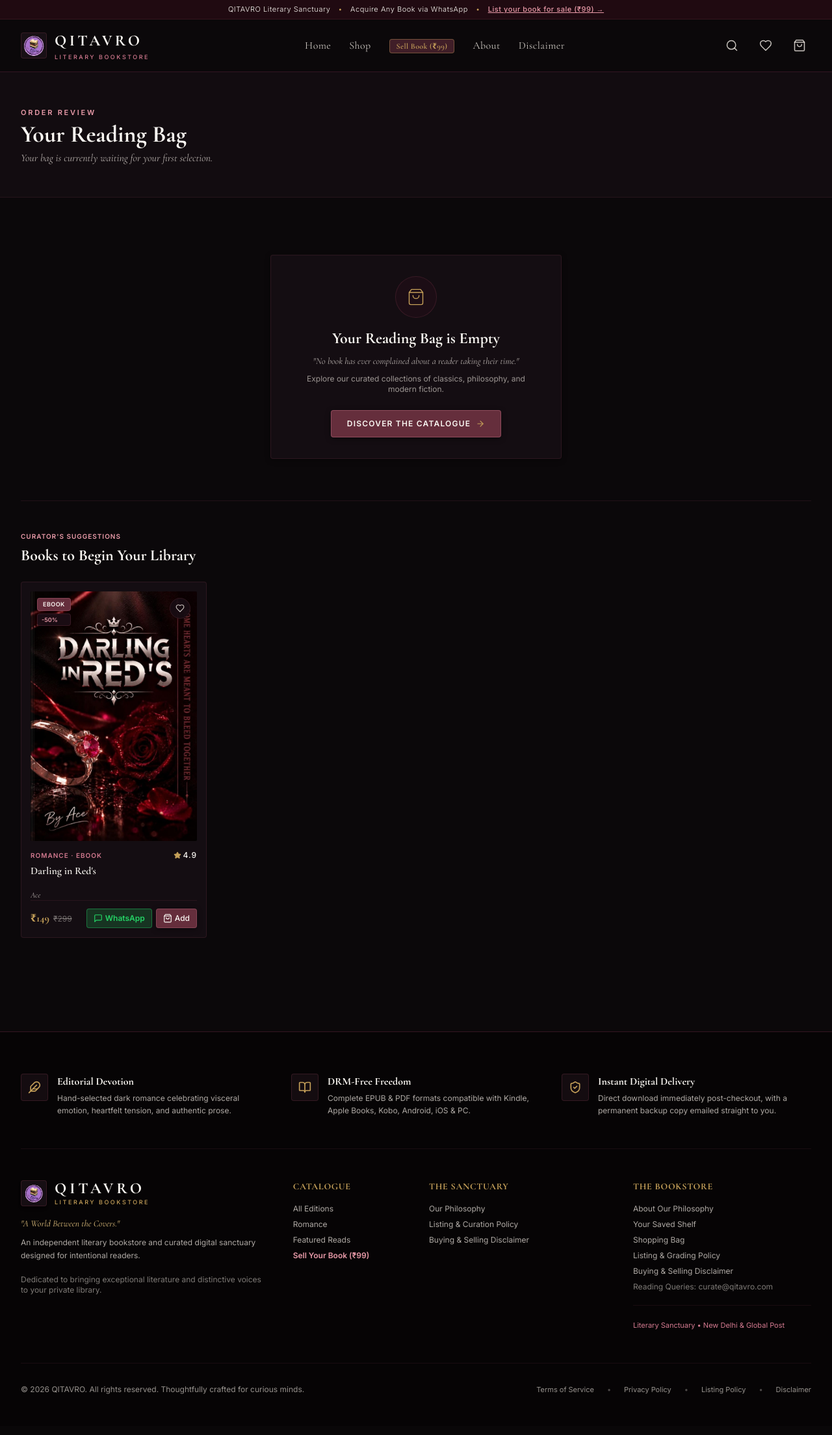
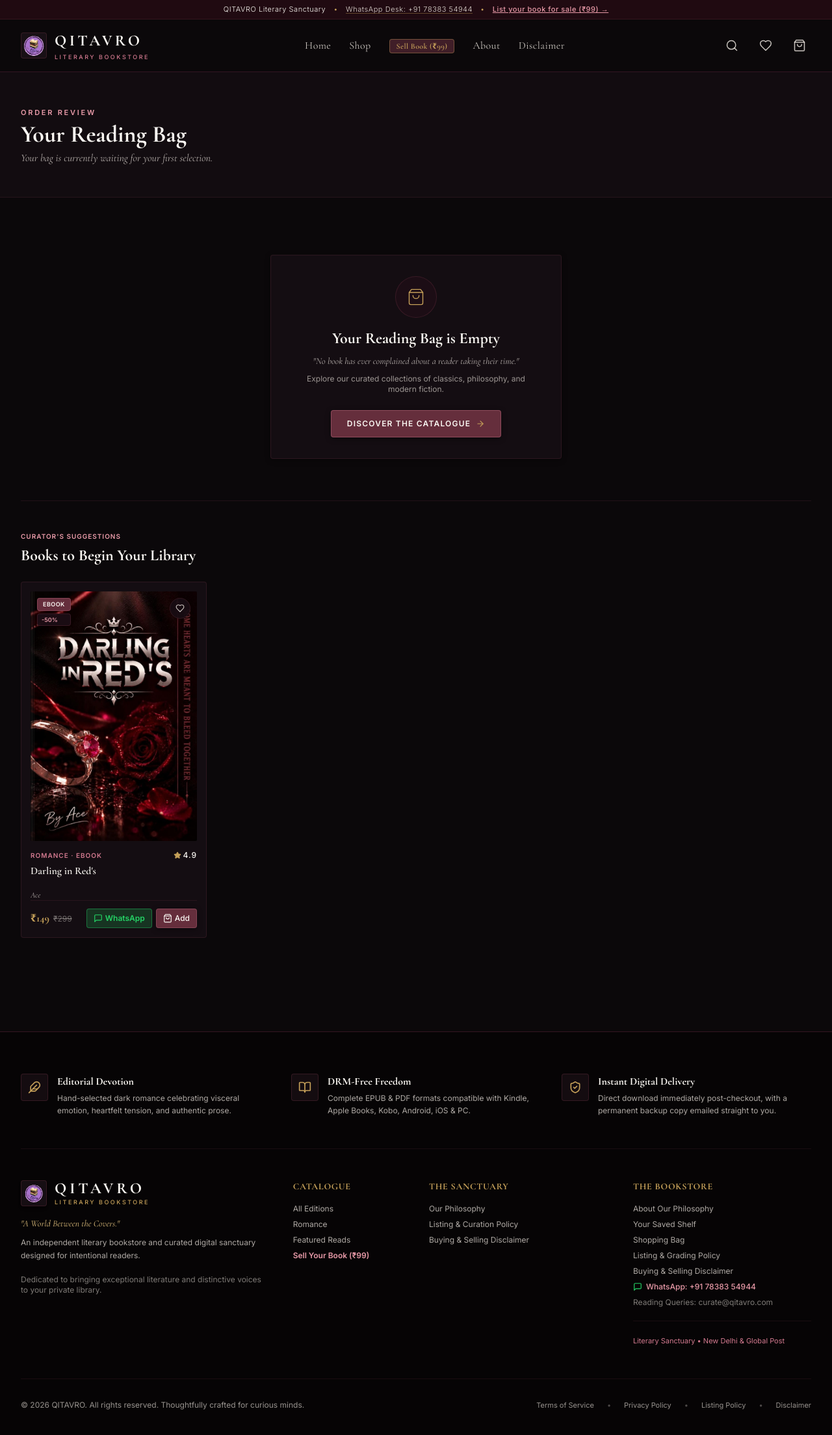
Before and after one commit to csswiz/qitavro, a React (Vite) app: page /cart in a window 1280 px wide. Shown: the top 2208 px of the page at 65% size. Built offline with nearby package versions, Linux system fonts and the light colour scheme; a web font is replaced by a local one.

Commit message:
feat: configure official WhatsApp desk to +917838354944 for all book listing requests and buying queries

```diff
--- a/src/components/Footer.jsx
+++ b/src/components/Footer.jsx
@@ -1,6 +1,7 @@
 import React from 'react';
 import { Link } from 'react-router-dom';
-import { BookOpen, Compass, Feather, ShieldCheck, Mail, ArrowUpRight } from 'lucide-react';
+import { BookOpen, Compass, Feather, ShieldCheck, Mail, ArrowUpRight, MessageSquare } from 'lucide-react';
+import { WHATSAPP_NUMBER, DISPLAY_WHATSAPP_NUMBER } from '../utils/whatsapp';
 
 export default function Footer() {
   return (
@@ -158,6 +159,17 @@ export default function Footer() {
                 </Link>
               </li>
               <li>
+                <a
+                  href={`https://wa.me/${WHATSAPP_NUMBER}?text=${encodeURIComponent('Hi QITAVRO Team! 👋 I have a query regarding books / listing.')}`}
+                  target="_blank"
+                  rel="noopener noreferrer"
+                  className="text-rose-light hover:text-gold transition-colors font-medium flex items-center gap-1.5"
+                >
+                  <MessageSquare className="w-3.5 h-3.5 text-[#25D366]" />
+                  <span>WhatsApp: {DISPLAY_WHATSAPP_NUMBER}</span>
+                </a>
+              </li>
+              <li>
                 <span className="text-ivory/50">Reading Queries: curate@qitavro.com</span>
               </li>
             </ul>
--- a/src/components/Navbar.jsx
+++ b/src/components/Navbar.jsx
@@ -39,7 +39,14 @@ export default function Navbar() {
         <div className="bg-[#200A11] border-b border-burgundy/30 text-ivory-light text-[10px] sm:text-[11px] font-sans py-1.5 px-3 text-center tracking-wider font-light flex items-center justify-center gap-2 sm:gap-3 flex-wrap">
           <span>QITAVRO Literary Sanctuary</span>
           <span className="text-gold">•</span>
-          <span>Acquire Any Book via WhatsApp</span>
+          <a
+            href="https://wa.me/917838354944?text=Hi%20QITAVRO%20Team!%20%F0%9F%91%8B%20I%20would%20like%20to%20inquire%20about%20purchasing%20or%20listing%20books."
+            target="_blank"
+            rel="noopener noreferrer"
+            className="hover:text-gold text-ivory/90 transition-colors underline decoration-gold/40 underline-offset-2"
+          >
+            WhatsApp Desk: +91 78383 54944
+          </a>
           <span className="text-gold">•</span>
           <Link to="/sell" className="hover:text-gold text-rose-light font-medium underline">
             List your book for sale (₹99) →
--- a/src/pages/BookDetails.jsx
+++ b/src/pages/BookDetails.jsx
@@ -7,7 +7,7 @@ import BookGrid from '../components/BookGrid';
 import { useCart } from '../context/CartContext';
 import { useWishlist } from '../context/WishlistContext';
 import { useToast } from '../context/ToastContext';
-import { getWhatsAppBuyUrl } from '../utils/whatsapp';
+import { getWhatsAppBuyUrl, DISPLAY_WHATSAPP_NUMBER } from '../utils/whatsapp';
 
 export default function BookDetails() {
   const { slug } = useParams();
@@ -213,7 +213,7 @@ export default function BookDetails() {
               </div>
               <div className="text-xs font-sans text-ivory/80 leading-relaxed">
                 <strong className="text-ivory-light font-medium block">
-                  Purchases Handled Directly on WhatsApp:
+                  Purchases Handled Directly on WhatsApp ({DISPLAY_WHATSAPP_NUMBER}):
                 </strong>
                 To buy this book, message our team on WhatsApp. We provide instant order verification, secure UPI / card payment, and immediate download links.
               </div>
--- a/src/pages/Checkout.jsx
+++ b/src/pages/Checkout.jsx
@@ -14,7 +14,7 @@ import {
 } from 'lucide-react';
 import { useCart } from '../context/CartContext';
 import BookCoverImage from '../components/BookCoverImage';
-import { getWhatsAppCartUrl, WHATSAPP_NUMBER } from '../utils/whatsapp';
+import { getWhatsAppCartUrl, WHATSAPP_NUMBER, DISPLAY_WHATSAPP_NUMBER } from '../utils/whatsapp';
 
 export default function Checkout() {
   const { cart, subtotal, discountAmount, total, appliedCoupon } = useCart();
@@ -84,7 +84,7 @@ export default function Checkout() {
             <strong className="font-semibold block text-sm font-serif text-ivory-light">
               Demonstration Store Notice:
             </strong>
-            QITAVRO is an interactive editorial demonstration application. Real payment gateways and live automated merchant accounts are intentionally disengaged. Orders can be completed directly through our curatorial desk on WhatsApp.
+            QITAVRO is an interactive editorial demonstration application. Real payment gateways and live automated merchant accounts are intentionally disengaged. Orders can be completed directly through our curatorial desk on WhatsApp ({DISPLAY_WHATSAPP_NUMBER}).
           </div>
         </div>
       </div>
--- a/src/pages/SellBook.jsx
+++ b/src/pages/SellBook.jsx
@@ -16,7 +16,7 @@ import {
   AlertCircle
 } from 'lucide-react';
 import { useToast } from '../context/ToastContext';
-import { getWhatsAppListingUrl, WHATSAPP_NUMBER } from '../utils/whatsapp';
+import { getWhatsAppListingUrl, WHATSAPP_NUMBER, DISPLAY_WHATSAPP_NUMBER } from '../utils/whatsapp';
 
 export default function SellBook() {
   const { addToast } = useToast();
@@ -220,7 +220,7 @@ export default function SellBook() {
                   className="inline-flex items-center gap-1.5 text-xs font-sans text-rose-light hover:text-gold transition-colors font-semibold"
                 >
                   <MessageSquare className="w-3.5 h-3.5 text-gold" />
-                  <span>Need help? Chat with Seller Support</span>
+                  <span>Need help? WhatsApp: {DISPLAY_WHATSAPP_NUMBER}</span>
                 </a>
               </div>
 
--- a/src/pages/Shop.jsx
+++ b/src/pages/Shop.jsx
@@ -5,7 +5,7 @@ import booksData from '../data/books.json';
 import collectionsData from '../data/collections.json';
 import BookGrid from '../components/BookGrid';
 import FilterSidebar from '../components/FilterSidebar';
-import { WHATSAPP_NUMBER } from '../utils/whatsapp';
+import { WHATSAPP_NUMBER, DISPLAY_WHATSAPP_NUMBER } from '../utils/whatsapp';
 
 export default function Shop() {
   const [searchParams, setSearchParams] = useSearchParams();
@@ -249,7 +249,7 @@ export default function Shop() {
             className="w-full md:w-auto px-5 py-2.5 bg-[#25D366] hover:bg-[#20ba59] active:scale-98 text-black font-sans text-xs uppercase tracking-widest font-bold rounded flex items-center justify-center gap-2 transition-all shadow-md flex-shrink-0 text-center"
           >
             <MessageSquare className="w-4 h-4" />
-            <span>Chat with Team</span>
+            <span>WhatsApp ({DISPLAY_WHATSAPP_NUMBER})</span>
           </a>
         </div>
 
--- a/src/utils/whatsapp.js
+++ b/src/utils/whatsapp.js
@@ -1,5 +1,6 @@
 // QITAVRO Official WhatsApp Desk & Order Routing
-export const WHATSAPP_NUMBER = '919876543210'; // QITAVRO Team WhatsApp Number
+export const WHATSAPP_NUMBER = '917838354944'; // QITAVRO Team WhatsApp Number (+91 78383 54944)
+export const DISPLAY_WHATSAPP_NUMBER = '+91 78383 54944';
 
 /**
  * Generate WhatsApp redirect URL to purchase a specific book
@@ -17,7 +18,7 @@ I would like to purchase the following book from your store:
 📖 *Book:* ${book.title}
 ✍️ *Author:* ${book.author}
 💰 *Price:* ₹${book.price}
-📦 *Format:* ${book.format || (book.isEbook ? 'Digital Edition (eBook)' : 'Pre-loved Volume')}
+📖 *Format:* ${book.format || 'Digital Edition (eBook • EPUB & PDF)'}
 
 Please guide me with payment and delivery. Thank you!`;
 
@@ -63,7 +64,7 @@ I have completed the *₹99 listing fee payment* to list my book for selling on
 • *Author:* ${author || 'Not specified'}
 • *Target Selling Price:* ₹${price || 'Not specified'}
 • *Category:* ${category || 'Literature / Fiction'}
-• *Condition / Format:* ${condition || 'Pre-loved / Digital'}
+• *Format:* ${condition || 'Digital Edition (EPUB & PDF)'}
 • *Seller Name:* ${sellerName || 'Reader'}
 • *UPI Transaction / UTR No:* ${utrNumber || 'Attached in screenshot below'}
 
```
